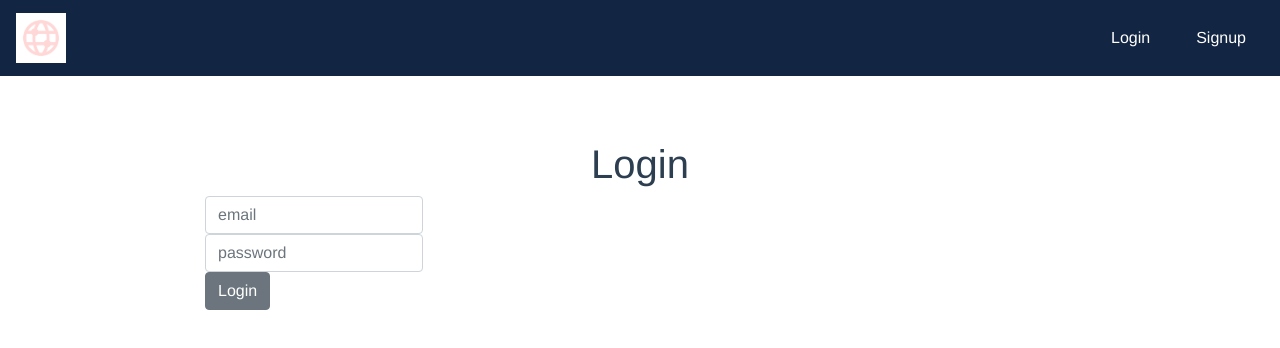
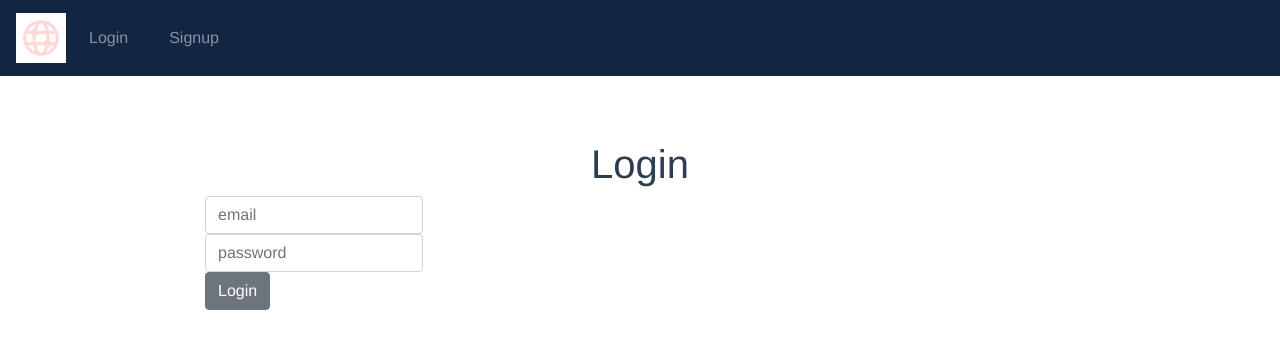
Before and after one commit to lauralazzaro/P2_social_network, a Vue app in the folder client/: page /#/login in a window 1280 px wide. Shown: the top 348 px of the page. Built offline with nearby package versions, Linux system fonts and the light colour scheme.

Commit message:
Collapse navbar

```diff
--- a/client/src/components/Navbar.vue
+++ b/client/src/components/Navbar.vue
@@ -1,18 +1,32 @@
 <template>
   <nav
     :style="{background: background || '#122542'}"
-    class="navbar fixed-top navbar-expand-sm ">
-    <div class="nav navbar-nav mr-auto">
+    class="navbar fixed-top navbar-expand-md navbar-dark">
+    <div class="nav navbar-nav">
+      <figure class="image-logo">
+      <img
+        :src="imagePath"
+        alt="logo"
+        height="100%"
+      >
+    </figure>
+      <button class="navbar-toggler navbar-toggler-right"
+              type="button" data-toggle="collapse"
+              data-target="#navbarNav"
+              aria-controls="navbarNav"
+              aria-expanded="false"
+              aria-label="Toggle navigation"
+      >
+        <span class="navbar-toggler-icon"></span>
+      </button>
+      <div
+        class="collapse navbar-collapse"
+        id="navbarNav">
       <ul
         :style="{background: background || '#122542'}"
+        class="navbar-nav"
       >
-        <figure class="image-logo">
-          <img
-            :src="imagePath"
-            alt="logo"
-            height="100%"
-            >
-        </figure>
+
         <li
           v-if="`${isLogged}` === 'true'"
           class="nav-item"
@@ -29,12 +43,6 @@
             {{ link.text }}
           </router-link>
         </li>
-      </ul>
-    </div>
-    <div class="nav navbar-nav ml-auto">
-      <ul
-        :style="{background: background || '#122542'}"
-      >
         <li
           v-if="`${isLogged}` === 'true'"
           class="nav-item"
@@ -77,6 +85,7 @@
         </li>
       </ul>
     </div>
+    </div>
   </nav>
 </template>
 
@@ -98,7 +107,7 @@ export default {
       this.isLogged = 'false'
       this.$router.push('/login')
     },
-    deleteAccount(id){
+    deleteAccount(id) {
       auth.deleteAccount(id)
         .then(() => {
           this.logout()
@@ -134,7 +143,7 @@ ul {
 li {
   padding: 10px 10px;
   border-radius: 5px;
-  margin-left: 10px;
+  margin-left: 5px;
 }
 
 a {
@@ -151,4 +160,13 @@ figure {
   height: 50px;
 }
 
+.navbar-nav {
+  flex-flow: row;
+}
+
+.navbar {
+  flex-flow: row;
+  display: inline-flex;
+}
+
 </style>
--- a/client/src/components/Post.vue
+++ b/client/src/components/Post.vue
@@ -120,7 +120,7 @@ export default {
       role: '',
       showPreview: false,
       imagePreview: '',
-      userCommentDeleted: 'Account deleted'
+      accountDeleted: 'Account deleted'
     }
   },
   methods: {
@@ -186,7 +186,7 @@ export default {
     userDeleted(row) {
       if (row.user != null) {
         return row.user.username
-      } else return this.userCommentDeleted
+      } else return this.accountDeleted
     }
   },
 mounted()
```
